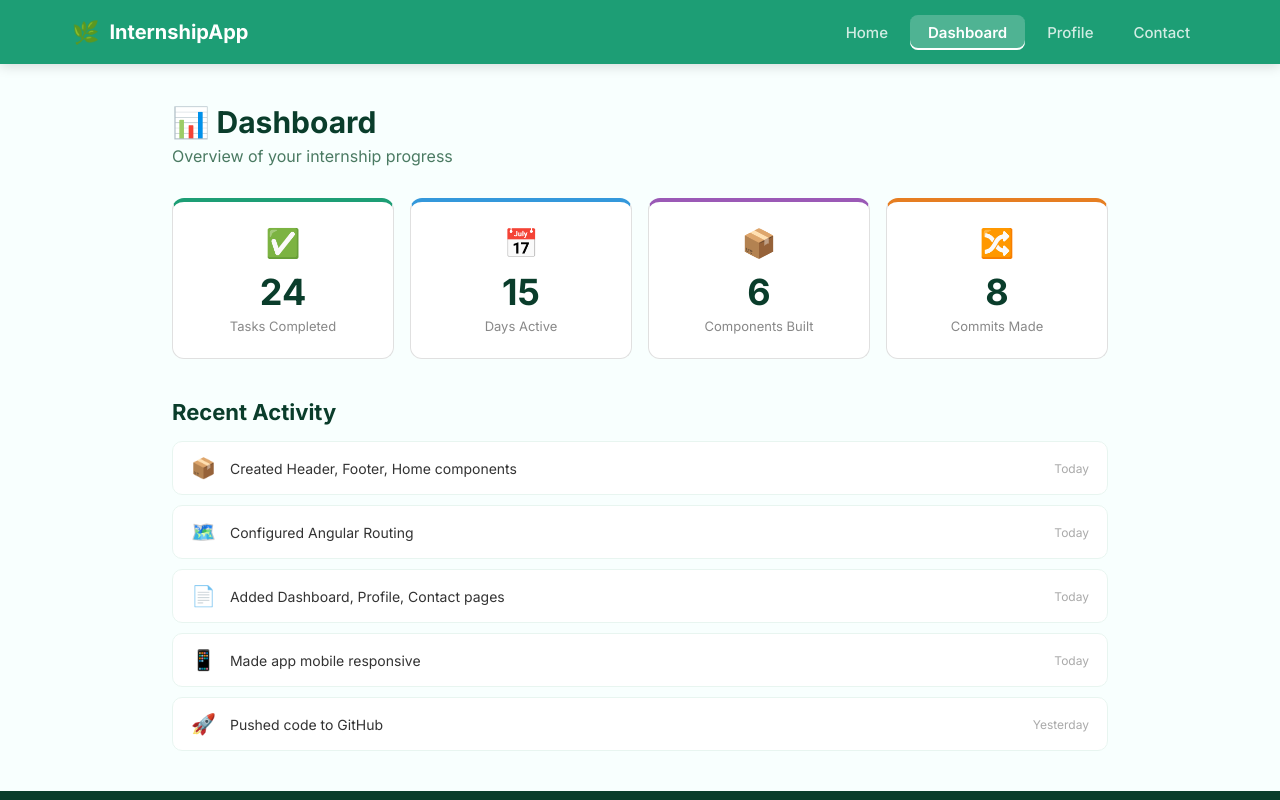
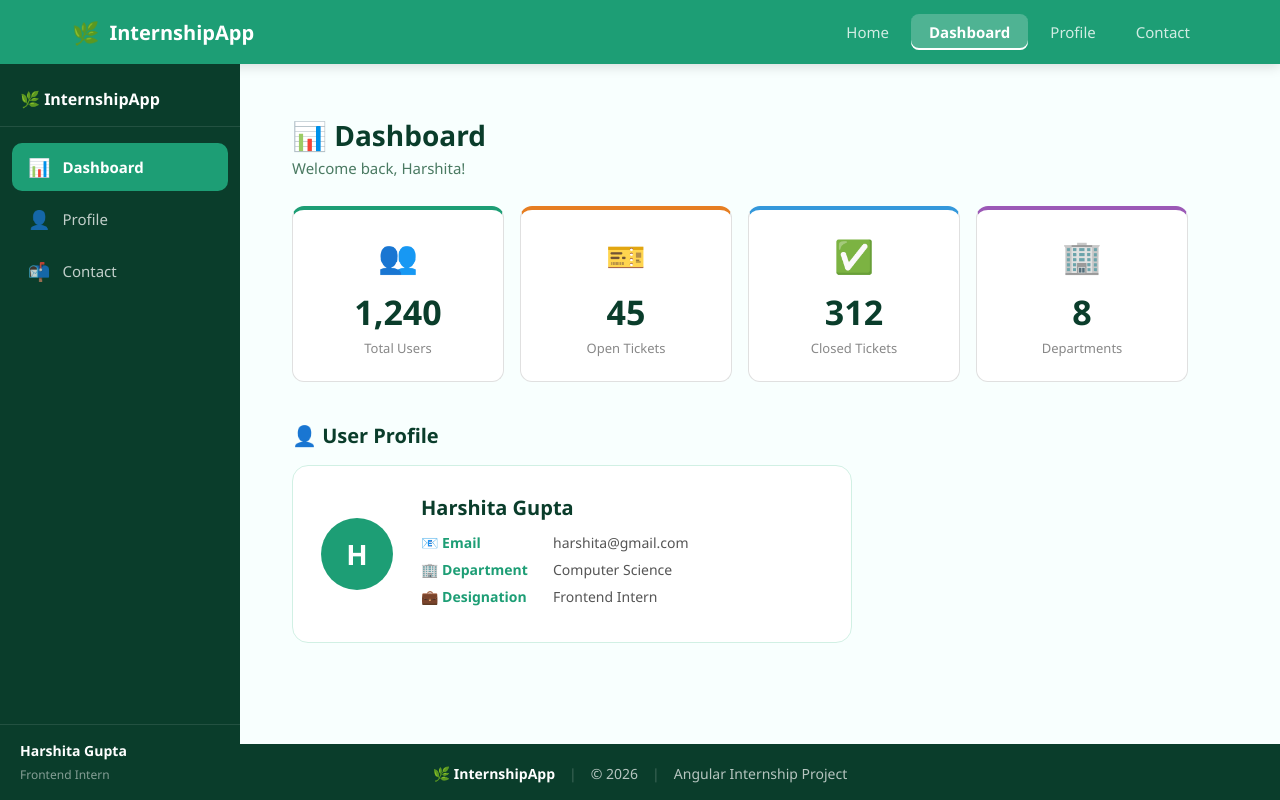
Before and after one commit to Harshitagupta2005/Internship-Frontened-project, an Angular app in the folder internship-frontend/: page /dashboard in a window 1280 px wide. Built offline with nearby package versions, Linux system fonts and the light colour scheme.

Commit message:
feat: add Sidebar component with navigation links

```diff
--- a/internship-frontend/src/app/app.component.css
+++ b/internship-frontend/src/app/app.component.css
@@ -1 +1,14 @@
-main { display: block; }
+.app-body {
+  display: flex;
+  min-height: calc(100vh - 64px - 56px);
+}
+
+.main-content {
+  flex: 1;
+  padding: 20px;
+  overflow-x: hidden;
+  margin-left: 240px;
+  min-height: calc(100vh - 64px - 56px);/*
+  boxsidebar width */
+  box-sizing: border-box;
+}
--- a/internship-frontend/src/app/app.component.html
+++ b/internship-frontend/src/app/app.component.html
@@ -1,5 +1,8 @@
 <app-header></app-header>
-<main>
-  <router-outlet></router-outlet>
-</main>
+<div class="app-body">
+  <app-sidebar></app-sidebar>
+  <main class="main-content">
+    <router-outlet></router-outlet>
+  </main>
+</div>
 <app-footer></app-footer>
--- a/internship-frontend/src/app/app.module.ts
+++ b/internship-frontend/src/app/app.module.ts
@@ -10,6 +10,7 @@ import { HomeComponent } from './home/home.component';
 import { DashboardComponent } from './dashboard/dashboard.component';
 import { ProfileComponent } from './profile/profile.component';
 import { ContactComponent } from './contact/contact.component';
+import { SidebarComponent } from './sidebar/sidebar.component';
 
 const routes: Routes = [
   { path: '', component: HomeComponent },
@@ -21,10 +22,20 @@ const routes: Routes = [
 
 @NgModule({
   declarations: [
-    AppComponent, HeaderComponent, FooterComponent,
-    HomeComponent, DashboardComponent, ProfileComponent, ContactComponent
+    AppComponent,
+    HeaderComponent,
+    FooterComponent,
+    HomeComponent,
+    DashboardComponent,
+    ProfileComponent,
+    ContactComponent,
+    SidebarComponent
   ],
-  imports: [ BrowserModule, FormsModule, RouterModule.forRoot(routes) ],
+  imports: [
+    BrowserModule,
+    FormsModule,
+    RouterModule.forRoot(routes)
+  ],
   providers: [],
   bootstrap: [AppComponent]
 })
--- a/internship-frontend/src/app/dashboard/dashboard.component.css
+++ b/internship-frontend/src/app/dashboard/dashboard.component.css
@@ -1,16 +1,22 @@
-.dashboard { padding:40px 32px; max-width:1000px; margin:0 auto; }
-.page-header { margin-bottom:32px; }
-.page-header h1 { font-size:30px; font-weight:700; color:#0a3d2b; margin-bottom:6px; }
-.page-header p { color:#4a7a62; font-size:16px; }
-.stats-grid { display:grid; grid-template-columns:repeat(auto-fit,minmax(200px,1fr)); gap:16px; margin-bottom:40px; }
-.stat-card { background:white; border:1px solid #e0e0e0; border-top:4px solid; border-radius:12px; padding:24px 20px; text-align:center; transition:transform 0.2s; }
-.stat-card:hover { transform:translateY(-3px); box-shadow:0 6px 20px rgba(0,0,0,0.08); }
-.stat-icon { font-size:28px; margin-bottom:10px; }
-.stat-value { font-size:36px; font-weight:700; color:#0a3d2b; margin-bottom:4px; }
-.stat-label { font-size:13px; color:#888; }
-.section h2 { font-size:22px; font-weight:700; color:#0a3d2b; margin-bottom:16px; }
-.activity-list { display:flex; flex-direction:column; gap:10px; }
-.activity-item { display:flex; align-items:center; gap:14px; background:white; border:1px solid #e8f5f0; border-radius:10px; padding:14px 18px; }
-.act-icon { font-size:20px; }
-.act-text { flex:1; font-size:14px; color:#333; }
-.act-time { font-size:12px; color:#aaa; }
+.dashboard { padding: 32px; max-width: 960px; }
+.page-header { margin-bottom: 28px; }
+.page-header h1 { font-size: 28px; font-weight: 700; color: #0a3d2b; margin-bottom: 4px; }
+.page-header p { color: #4a7a62; font-size: 15px; }
+
+/* Dashboard Cards */
+.cards-grid { display: grid; grid-template-columns: repeat(auto-fit, minmax(200px, 1fr)); gap: 16px; margin-bottom: 40px; }
+.dash-card { background: white; border: 1px solid #e0e0e0; border-top: 4px solid; border-radius: 12px; padding: 24px 20px; text-align: center; transition: transform 0.2s, box-shadow 0.2s; }
+.dash-card:hover { transform: translateY(-3px); box-shadow: 0 6px 20px rgba(0,0,0,0.08); }
+.card-icon { font-size: 32px; margin-bottom: 12px; }
+.card-value { font-size: 34px; font-weight: 700; color: #0a3d2b; margin-bottom: 4px; }
+.card-label { font-size: 13px; color: #888; font-weight: 500; }
+
+/* User Profile Card */
+.section-title { font-size: 20px; font-weight: 700; color: #0a3d2b; margin-bottom: 16px; }
+.profile-card { background: white; border: 1px solid #d1f0e4; border-radius: 16px; padding: 28px; display: flex; align-items: center; gap: 28px; max-width: 560px; }
+.profile-avatar { width: 72px; height: 72px; border-radius: 50%; background: #1D9E75; color: white; font-size: 28px; font-weight: 700; display: flex; align-items: center; justify-content: center; flex-shrink: 0; }
+.profile-info h2 { font-size: 20px; font-weight: 700; color: #0a3d2b; margin-bottom: 12px; }
+.info-row { display: flex; gap: 12px; font-size: 14px; color: #555; margin-bottom: 8px; align-items: center; }
+.info-label { font-weight: 600; color: #1D9E75; min-width: 120px; }
+
+@media(max-width: 600px) { .dashboard{padding: 16px} .profile-card{flex-direction: column; text-align: center} .info-row{justify-content: center} }
--- a/internship-frontend/src/app/dashboard/dashboard.component.html
+++ b/internship-frontend/src/app/dashboard/dashboard.component.html
@@ -1,23 +1,27 @@
 <div class="dashboard">
   <div class="page-header">
     <h1>📊 Dashboard</h1>
-    <p>Overview of your internship progress</p>
+    <p>Welcome back, Harshita!</p>
   </div>
-  <div class="stats-grid">
-    <div class="stat-card" *ngFor="let stat of stats" [style.borderTopColor]="stat.color">
-      <div class="stat-icon">{{ stat.icon }}</div>
-      <div class="stat-value">{{ stat.value }}</div>
-      <div class="stat-label">{{ stat.label }}</div>
+
+  <!-- Dashboard Cards -->
+  <div class="cards-grid">
+    <div class="dash-card" *ngFor="let card of cards" [style.borderTopColor]="card.color">
+      <div class="card-icon">{{ card.icon }}</div>
+      <div class="card-value">{{ card.value }}</div>
+      <div class="card-label">{{ card.label }}</div>
     </div>
   </div>
-  <div class="section">
-    <h2>Recent Activity</h2>
-    <div class="activity-list">
-      <div class="activity-item" *ngFor="let act of activities">
-        <span class="act-icon">{{ act.icon }}</span>
-        <span class="act-text">{{ act.text }}</span>
-        <span class="act-time">{{ act.time }}</span>
-      </div>
+
+  <!-- User Profile Card -->
+  <div class="section-title">👤 User Profile</div>
+  <div class="profile-card">
+    <div class="profile-avatar">H</div>
+    <div class="profile-info">
+      <h2>Harshita Gupta</h2>
+      <div class="info-row"><span class="info-label">📧 Email</span><span>harshita&#64;gmail.com</span></div>
+      <div class="info-row"><span class="info-label">🏢 Department</span><span>Computer Science</span></div>
+      <div class="info-row"><span class="info-label">💼 Designation</span><span>Frontend Intern</span></div>
     </div>
   </div>
 </div>
--- a/internship-frontend/src/app/dashboard/dashboard.component.ts
+++ b/internship-frontend/src/app/dashboard/dashboard.component.ts
@@ -1,17 +1,11 @@
 import { Component } from '@angular/core';
+
 @Component({ selector:'app-dashboard', templateUrl:'./dashboard.component.html', styleUrls:['./dashboard.component.css'] })
 export class DashboardComponent {
-  stats = [
-    { label: 'Tasks Completed', value: '24', icon: '✅', color: '#1D9E75' },
-    { label: 'Days Active', value: '15', icon: '📅', color: '#3498db' },
-    { label: 'Components Built', value: '6', icon: '📦', color: '#9b59b6' },
-    { label: 'Commits Made', value: '8', icon: '🔀', color: '#e67e22' }
-  ];
-  activities = [
-    { text: 'Created Header, Footer, Home components', time: 'Today', icon: '📦' },
-    { text: 'Configured Angular Routing', time: 'Today', icon: '🗺️' },
-    { text: 'Added Dashboard, Profile, Contact pages', time: 'Today', icon: '📄' },
-    { text: 'Made app mobile responsive', time: 'Today', icon: '📱' },
-    { text: 'Pushed code to GitHub', time: 'Yesterday', icon: '🚀' }
+  cards = [
+    { label: 'Total Users', value: '1,240', icon: '👥', color: '#1D9E75' },
+    { label: 'Open Tickets', value: '45', icon: '🎫', color: '#e67e22' },
+    { label: 'Closed Tickets', value: '312', icon: '✅', color: '#3498db' },
+    { label: 'Departments', value: '8', icon: '🏢', color: '#9b59b6' }
   ];
 }
--- a/internship-frontend/src/app/home/home.component.ts
+++ b/internship-frontend/src/app/home/home.component.ts
@@ -6,7 +6,7 @@ import { Component } from '@angular/core';
   styleUrls: ['./home.component.css']
 })
 export class HomeComponent {
-  studentName: string = 'Harshita Gupta';
-  collegeName: string = 'IMS Engineering College';
-  year: number = 2026;
+  studentName = 'Harshita Gupta';
+  collegeName = 'IMS Engineering College';
+  year = 2026;
 }
--- /dev/null
+++ b/internship-frontend/src/app/sidebar/sidebar.component.css
@@ -0,0 +1,118 @@
+.sidebar-wrapper { position: relative; }
+
+/* Toggle button - only mobile */
+.sidebar-toggle {
+  display: none;
+  position: fixed;
+  top: 72px;
+  left: 16px;
+  z-index: 200;
+  background: #1D9E75;
+  color: white;
+  border: none;
+  padding: 8px 14px;
+  border-radius: 8px;
+  font-size: 14px;
+  font-weight: 600;
+  cursor: pointer;
+  box-shadow: 0 2px 8px rgba(0,0,0,0.15);
+}
+
+/* Sidebar */
+.sidebar {
+  width: 240px;
+  background: #0a3d2b;
+  display: flex;
+  flex-direction: column;
+  position: fixed;        /* sticky → fixed */
+  top: 64px;             /* header height */
+  left: 0;
+  height: calc(100vh - 64px);   /* poori height minus header */
+  overflow-y: auto;
+  z-index: 100;
+}
+
+.sidebar-header {
+  padding: 24px 20px 16px;
+  font-size: 16px;
+  font-weight: 700;
+  color: white;
+  border-bottom: 1px solid rgba(255,255,255,0.1);
+}
+
+.sidebar-nav {
+  display: flex;
+  flex-direction: column;
+  padding: 16px 12px;
+  gap: 4px;
+  flex: 1;
+}
+
+.sidebar-link {
+  display: flex;
+  align-items: center;
+  gap: 12px;
+  padding: 12px 16px;
+  border-radius: 10px;
+  text-decoration: none;
+  color: rgba(255,255,255,0.75);
+  font-size: 15px;
+  font-weight: 500;
+  transition: background 0.2s, color 0.2s;
+}
+
+.sidebar-link:hover {
+  background: rgba(255,255,255,0.1);
+  color: white;
+}
+
+.sidebar-link.active {
+  background: #1D9E75;
+  color: white;
+  font-weight: 600;
+}
+
+.icon { font-size: 18px; }
+
+.sidebar-footer {
+  padding: 16px 20px;
+  border-top: 1px solid rgba(255,255,255,0.1);
+}
+
+.sidebar-footer p {
+  color: white;
+  font-size: 14px;
+  font-weight: 600;
+  margin-bottom: 2px;
+}
+
+.sidebar-footer span {
+  color: rgba(255,255,255,0.5);
+  font-size: 12px;
+}
+
+/* Overlay */
+.overlay {
+  display: none;
+  position: fixed;
+  inset: 0;
+  background: rgba(0,0,0,0.4);
+  z-index: 150;
+}
+
+/* Mobile */
+@media(max-width: 768px) {
+  .sidebar-toggle { display: block; }
+
+  .sidebar {
+    position: fixed;
+    top: 64px;
+    left: -240px;
+    z-index: 180;
+    transition: left 0.3s ease;
+    height: calc(100vh - 64px);
+  }
+  .sidebar.open { left: 0; }
+  .overlay { display: block; }
+  .overlay.show { pointer-events: all; opacity: 1; }
+}
--- /dev/null
+++ b/internship-frontend/src/app/sidebar/sidebar.component.html
@@ -0,0 +1,35 @@
+<div class="sidebar-wrapper">
+
+  <!-- Mobile Toggle Button -->
+  <button class="sidebar-toggle" (click)="toggleSidebar()">
+    ☰ Menu
+  </button>
+
+  <!-- Sidebar -->
+  <div class="sidebar" [class.open]="isOpen">
+    <div class="sidebar-header">
+      <span>🌿 InternshipApp</span>
+    </div>
+
+    <nav class="sidebar-nav">
+      <a routerLink="/dashboard" routerLinkActive="active" class="sidebar-link" (click)="isOpen=false">
+        <span class="icon">📊</span> Dashboard
+      </a>
+      <a routerLink="/profile" routerLinkActive="active" class="sidebar-link" (click)="isOpen=false">
+        <span class="icon">👤</span> Profile
+      </a>
+      <a routerLink="/contact" routerLinkActive="active" class="sidebar-link" (click)="isOpen=false">
+        <span class="icon">📬</span> Contact
+      </a>
+    </nav>
+
+    <div class="sidebar-footer">
+      <p>Harshita Gupta</p>
+      <span>Frontend Intern</span>
+    </div>
+  </div>
+
+  <!-- Overlay for mobile -->
+  <div class="overlay" [class.show]="isOpen" (click)="isOpen=false"></div>
+
+</div>
--- /dev/null
+++ b/internship-frontend/src/app/sidebar/sidebar.component.ts
@@ -0,0 +1,14 @@
+import { Component } from '@angular/core';
+
+@Component({
+  selector: 'app-sidebar',
+  templateUrl: './sidebar.component.html',
+  styleUrls: ['./sidebar.component.css']
+})
+export class SidebarComponent {
+  isOpen = false;
+
+  toggleSidebar() {
+    this.isOpen = !this.isOpen;
+  }
+}
--- a/internship-frontend/src/styles.css
+++ b/internship-frontend/src/styles.css
@@ -1,3 +1,14 @@
 * { margin: 0; padding: 0; box-sizing: border-box; }
 body { font-family: 'Inter', sans-serif; background: #f8fffe; color: #1a1a1a; }
 html, body { height: 100%; overflow-x: hidden; }
+* {
+  margin: 0;
+  padding: 0;
+  box-sizing: border-box;
+}
+
+html, body {
+  height: 100%;
+  margin: 0;
+  font-family: 'Segoe UI', sans-serif;
+}
```
Also changed, not shown: 1 other file (tests, documents, lock files or other folders).
